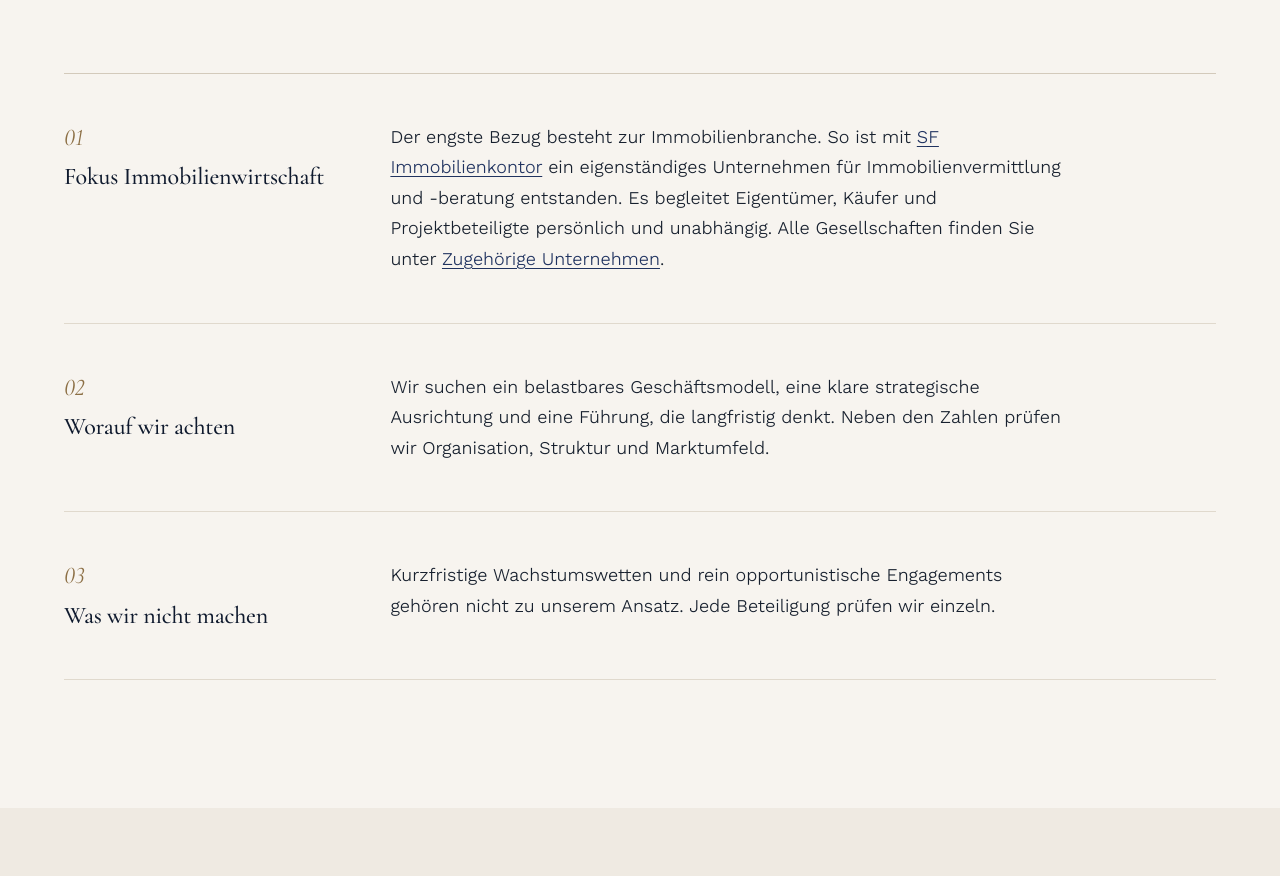
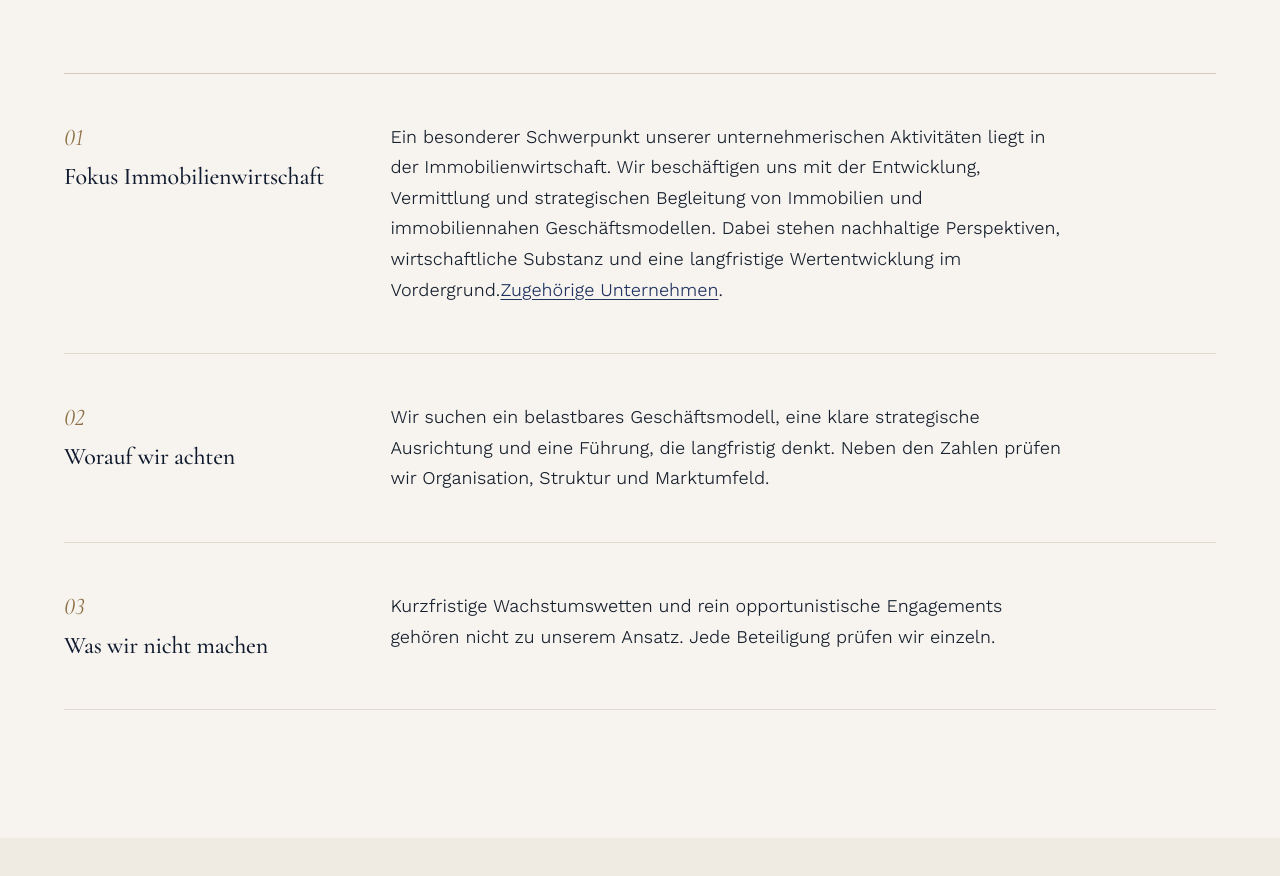
Before and after one commit to skfrank81/Frank-Verm-gensverwaltung, a plain HTML site: page beteiligungen.html in a window 1280 px wide. Shown: the part 1280-2156 px from the top of the page. Drawn offline with Linux system fonts and the light colour scheme.

Commit message:
beteiligungen.html

```diff
--- a/beteiligungen.html
+++ b/beteiligungen.html
@@ -64,7 +64,7 @@
   <div class="blocks">
     <article class="block reveal">
       <h2><span>01</span>Fokus Immobilienwirtschaft</h2>
-      <p>Der engste Bezug besteht zur Immobilienbranche. So ist mit <a href="https://www.sfimmobilienkontor.de" target="_blank" rel="noopener">SF Immobilienkontor</a> ein eigenständiges Unternehmen für Immobilienvermittlung und -beratung entstanden. Es begleitet Eigentümer, Käufer und Projektbeteiligte persönlich und unabhängig. Alle Gesellschaften finden Sie unter <a href="unternehmen.html">Zugehörige Unternehmen</a>.</p>
+      <p>Ein besonderer Schwerpunkt unserer unternehmerischen Aktivitäten liegt in der Immobilienwirtschaft. Wir beschäftigen uns mit der Entwicklung, Vermittlung und strategischen Begleitung von Immobilien und immobiliennahen Geschäftsmodellen. Dabei stehen nachhaltige Perspektiven, wirtschaftliche Substanz und eine langfristige Wertentwicklung im Vordergrund.<a href="unternehmen.html">Zugehörige Unternehmen</a>.</p>
     </article>
     <article class="block reveal">
       <h2><span>02</span>Worauf wir achten</h2>
```
